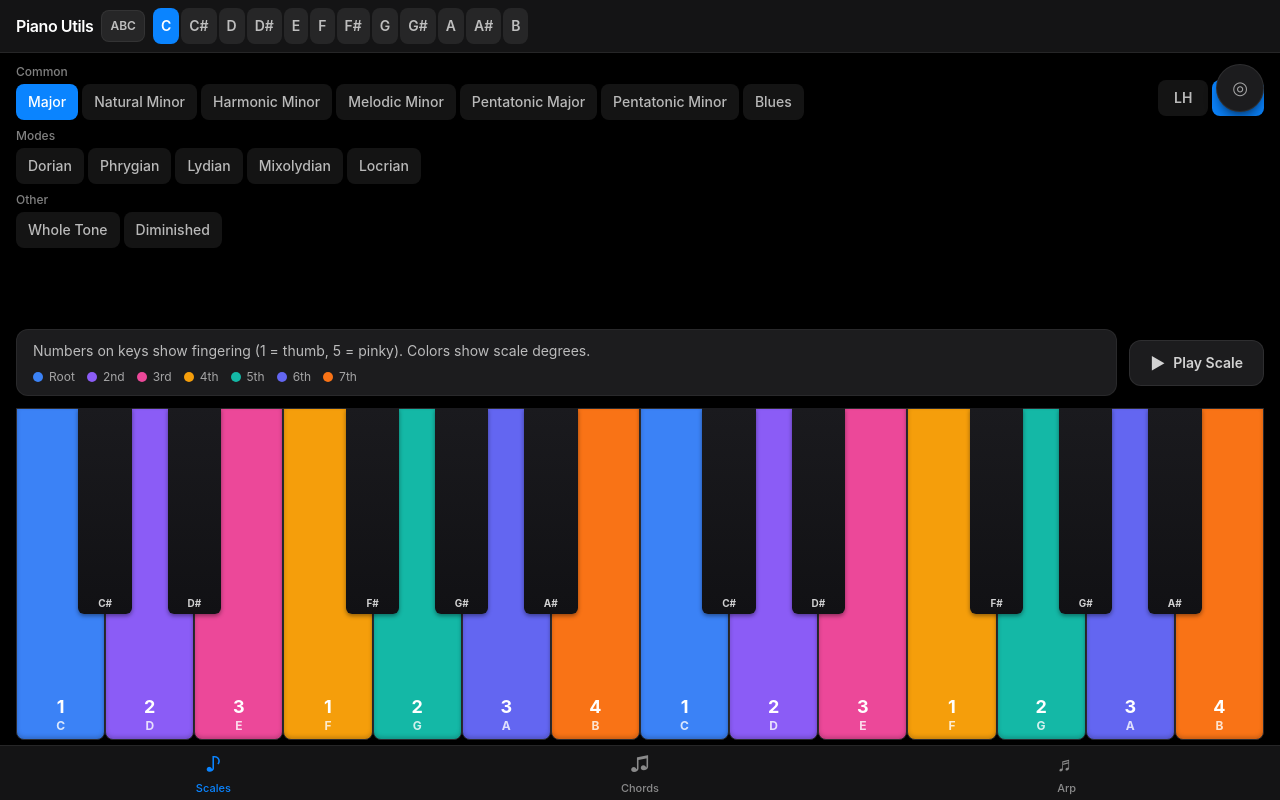
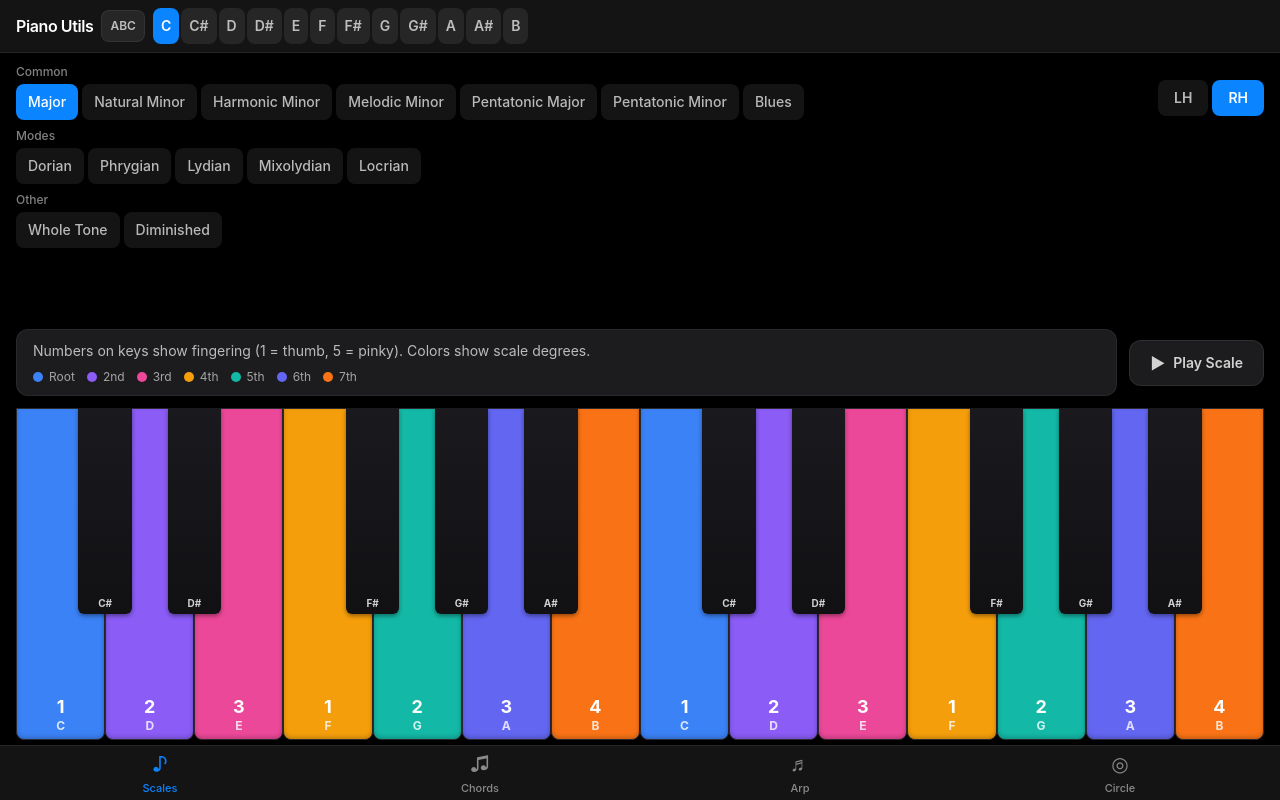
Before and after one commit to Den1al/piano-utils, a React (Vite) app: page / in a window 1280 px wide. Built offline with nearby package versions, Linux system fonts and the light colour scheme; no server answers.

Commit message:
fix: move circle of fifths into bottom nav bar as a tab

```diff
--- a/src/components/BottomNav.tsx
+++ b/src/components/BottomNav.tsx
@@ -12,15 +12,6 @@ const tabs = [
 
 export default function BottomNav({ activeRoute, onNavigate, onCircleToggle }: BottomNavProps) {
   return (
-    <>
-      <button
-        onClick={onCircleToggle}
-        className="fixed top-16 right-3 sm:right-4 z-40 w-10 h-10 sm:w-12 sm:h-12 rounded-full bg-[#1c1c1e] border border-white/[0.08] text-white/60 active:text-white active:bg-[#2c2c2e] transition-colors flex items-center justify-center shadow-lg shadow-black/40"
-        title="Circle of Fifths"
-      >
-        <span className="text-lg">◎</span>
-      </button>
-
     <div className="fixed bottom-0 left-0 right-0 z-50 bg-[rgba(28,28,30,0.72)] backdrop-blur-xl backdrop-saturate-150 border-t border-white/[0.08]">
       <div className="flex items-center justify-around py-1">
         {tabs.map(tab => (
@@ -37,8 +28,15 @@ export default function BottomNav({ activeRoute, onNavigate, onCircleToggle }: B
             <span className="text-[11px] font-medium">{tab.label}</span>
           </button>
         ))}
+        <button
+          onClick={onCircleToggle}
+          className="flex flex-col items-center gap-0.5 min-w-[64px] min-h-[44px] justify-center rounded-lg transition-colors text-white/50 active:text-white/70"
+          title="Circle of Fifths"
+        >
+          <span className="text-xl">◎</span>
+          <span className="text-[11px] font-medium">Circle</span>
+        </button>
       </div>
     </div>
-    </>
   )
 }
```
Lines whose indentation alone changed are shown as unchanged.
